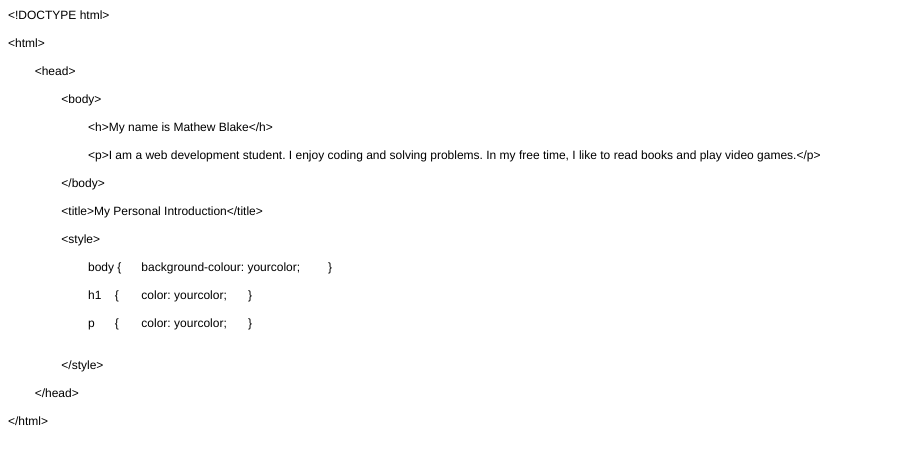
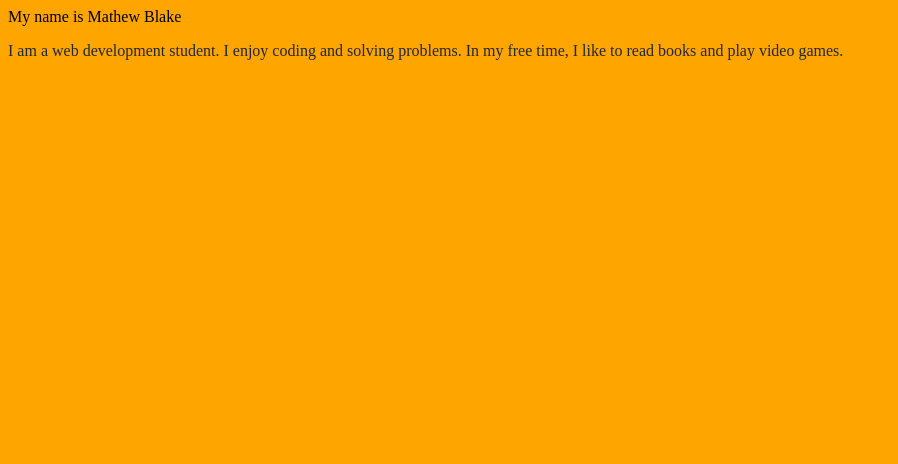
Before and after one commit to matblak/matblak.github.io., a plain HTML site: page index.html in a window 1280 px wide. Shown: the whole page, without its empty margins (0-898 px from the left). Drawn offline with Linux system fonts and the light colour scheme.

Commit message:
Update index.html
Updated with syntex hierarchy

```diff
--- a/index.html
+++ b/index.html
@@ -1,47 +1,35 @@
-<!DOCTYPE html PUBLIC "-//W3C//DTD HTML 4.01//EN" "http://www.w3.org/TR/html4/strict.dtd">
+<!DOCTYPE html>
+
 <html>
-<head>
-  <meta http-equiv="Content-Type" content="text/html; charset=utf-8">
-  <meta http-equiv="Content-Style-Type" content="text/css">
-  <title></title>
-  <meta name="Generator" content="Cocoa HTML Writer">
-  <meta name="CocoaVersion" content="2022.6">
-  <style type="text/css">
-    p.p1 {margin: 0.0px 0.0px 0.0px 0.0px; font: 12.0px Helvetica}
-    p.p2 {margin: 0.0px 0.0px 0.0px 0.0px; font: 12.0px Helvetica; min-height: 14.0px}
-    span.Apple-tab-span {white-space:pre}
-  </style>
-</head>
-<body>
-<p class="p1">&lt;!DOCTYPE html&gt;</p>
-<p class="p2"><br></p>
-<p class="p1">&lt;html&gt;</p>
-<p class="p2"><span class="Apple-tab-span">	</span></p>
-<p class="p1"><span class="Apple-tab-span">	</span>&lt;head&gt;</p>
-<p class="p2"><br></p>
-<p class="p1"><span class="Apple-tab-span">	</span><span class="Apple-tab-span">	</span>&lt;body&gt;<span class="Apple-converted-space"> </span></p>
-<p class="p2"><span class="Apple-tab-span">	</span><span class="Apple-tab-span">	</span></p>
-<p class="p1"><span class="Apple-tab-span">	</span><span class="Apple-tab-span">	</span><span class="Apple-tab-span">	</span>&lt;h&gt;My name is Mathew Blake&lt;/h&gt;</p>
-<p class="p2"><br></p>
-<p class="p1"><span class="Apple-tab-span">	</span><span class="Apple-tab-span">	</span><span class="Apple-tab-span">	</span>&lt;p&gt;I am a web development student. I enjoy coding and solving problems. In my free time, I like to read books and play video games.&lt;/p&gt;</p>
-<p class="p2"><span class="Apple-tab-span">	</span><span class="Apple-tab-span">	</span></p>
-<p class="p1"><span class="Apple-tab-span">	</span><span class="Apple-tab-span">	</span>&lt;/body&gt;</p>
-<p class="p2"><span class="Apple-tab-span">	</span><span class="Apple-tab-span">	</span></p>
-<p class="p1"><span class="Apple-tab-span">	</span><span class="Apple-tab-span">	</span>&lt;title&gt;My Personal Introduction&lt;/title&gt;</p>
-<p class="p2"><br></p>
-<p class="p1"><span class="Apple-tab-span">	</span><span class="Apple-tab-span">	</span>&lt;style&gt;<span class="Apple-converted-space"> </span></p>
-<p class="p2"><br></p>
-<p class="p1"><span class="Apple-tab-span">	</span><span class="Apple-tab-span">	</span><span class="Apple-tab-span">	</span>body {<span class="Apple-tab-span">	</span>background-colour: yourcolor;<span class="Apple-tab-span">	</span>}</p>
-<p class="p2"><br></p>
-<p class="p1"><span class="Apple-tab-span">	</span><span class="Apple-tab-span">	</span><span class="Apple-tab-span">	</span>h1<span class="Apple-tab-span">	</span>{<span class="Apple-tab-span">	</span>color: yourcolor;<span class="Apple-tab-span">	</span>}</p>
-<p class="p2"><span class="Apple-tab-span">	</span><span class="Apple-tab-span">	</span></p>
-<p class="p1"><span class="Apple-tab-span">	</span><span class="Apple-tab-span">	</span><span class="Apple-tab-span">	</span>p<span class="Apple-tab-span">	</span>{<span class="Apple-tab-span">	</span>color: yourcolor;<span class="Apple-tab-span">	</span>}</p>
-<p class="p2"><br></p>
-<p class="p2"><br></p>
-<p class="p1"><span class="Apple-tab-span">	</span><span class="Apple-tab-span">	</span>&lt;/style&gt;</p>
-<p class="p2"><span class="Apple-tab-span">	</span></p>
-<p class="p1"><span class="Apple-tab-span">	</span>&lt;/head&gt;</p>
-<p class="p2"><br></p>
-<p class="p1">&lt;/html&gt;</p>
-</body>
+
+	<head>
+
+		<style>
+
+			body {	background-color: Orange;	}
+
+			h1	{	color: #blue;	}
+
+			p	{	color: #222832;	}
+
+		</style>
+
+		<title>My Personal Introduction</title>
+
+
+	</head>
+
+
+		<body>
+
+			<h> My name is Mathew Blake</h>
+
+			<p>I am a web development student. I enjoy coding and solving problems. In my free time, I like to read books and play video games. </p>
+
+		</body>
+
+
+
+
+
 </html>
```
